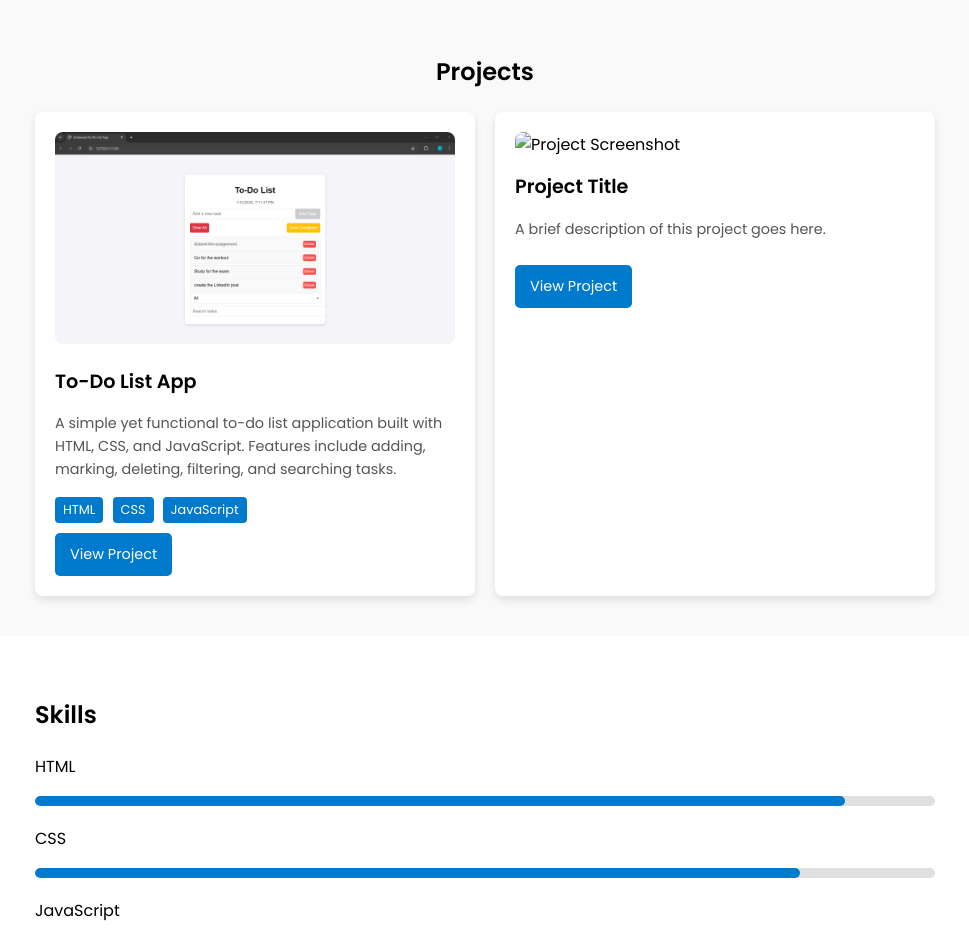
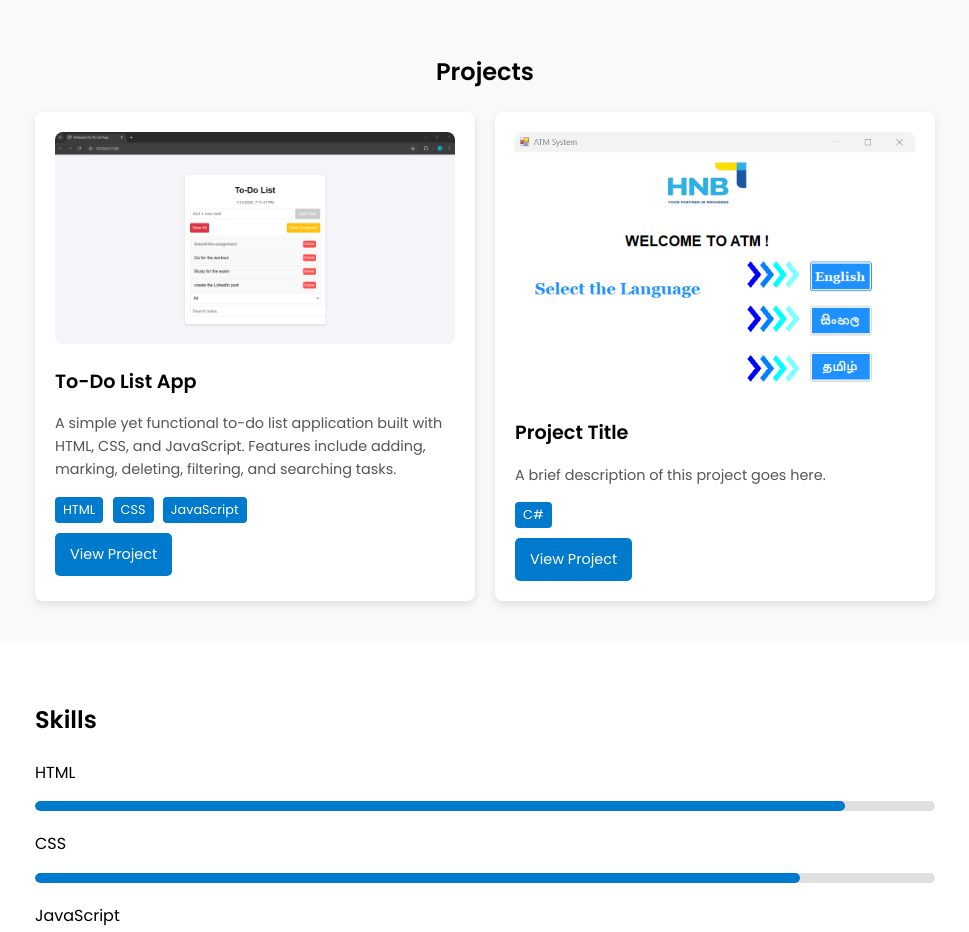
Before and after one commit to ThesanyaW/my-portfolio-site, a plain HTML site: page index.html in a window 1280 px wide. Shown: the part 1380-2312 px from the top of the page, without its empty margins (155-1124 px from the left). Drawn offline with Linux system fonts and the light colour scheme.

Commit message:
Added another project to the projects section.

```diff
--- a/index.html
+++ b/index.html
@@ -65,7 +65,7 @@
     <div class="projects-container">
       <!-- Project 1 -->
       <div class="project-card">
-        <img src="images/To-Do List App.png" alt="To-Do List App Screenshot">
+        <img src="images/To-Do List App.png" alt="Project Screenshot">
         <h3>To-Do List App</h3>
         <p>A simple yet functional to-do list application built with HTML, CSS, and JavaScript. Features include adding, marking, deleting, filtering, and searching tasks.</p>
         <!-- Project Tags -->
@@ -77,13 +77,18 @@
         <a href="https://github.com/ThesanyaW/To-Do-List-App.git" target="_blank" class="btn">View Project</a>
       </div>
 
-      <!-- Add more projects -->
+      <!-- Project 2 -->
       <div class="project-card">
-        <img src="images/project-placeholder.png" alt="Project Screenshot">
+        <img src="images/HNB ATM System.png" alt="Project Screenshot">
         <h3>Project Title</h3>
         <p>A brief description of this project goes here.</p>
-        <a href="https://github.com/your-repo-link" target="_blank" class="btn">View Project</a>
+         <!-- Project Tags -->
+         <div class="project-tags">
+            <span>C#</span>
+          </div>
+        <a href="https://github.com/ThesanyaW/HNB-ATM-System.git" target="_blank" class="btn">View Project</a>
       </div>
+
     </div>
 
   </section>
```
Also changed, not shown: images/HNB ATM System.png (added).
